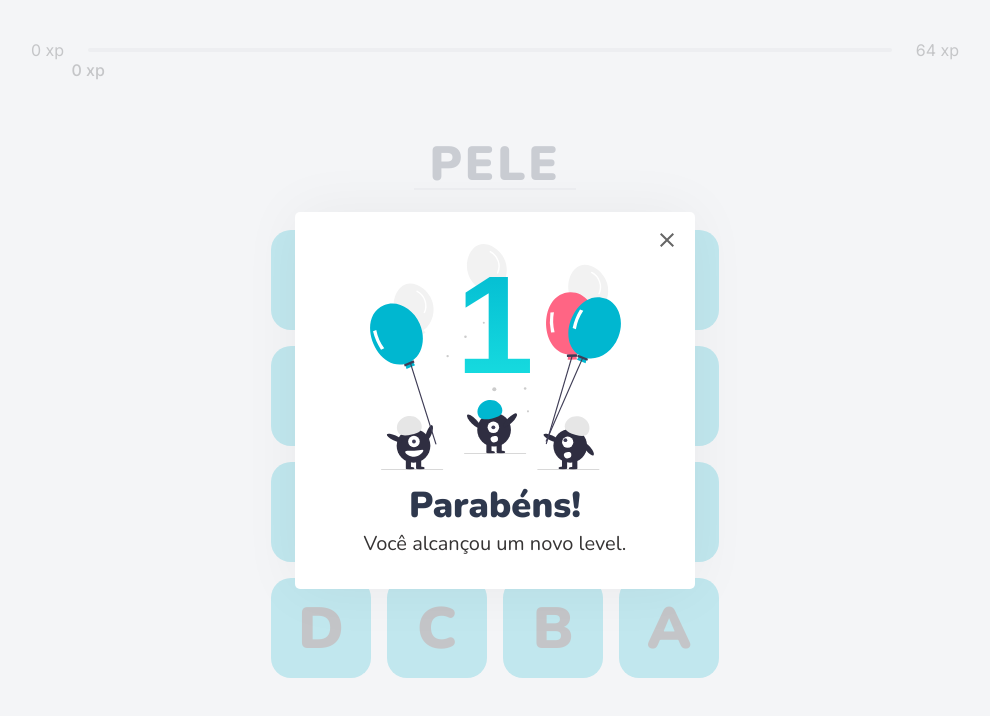
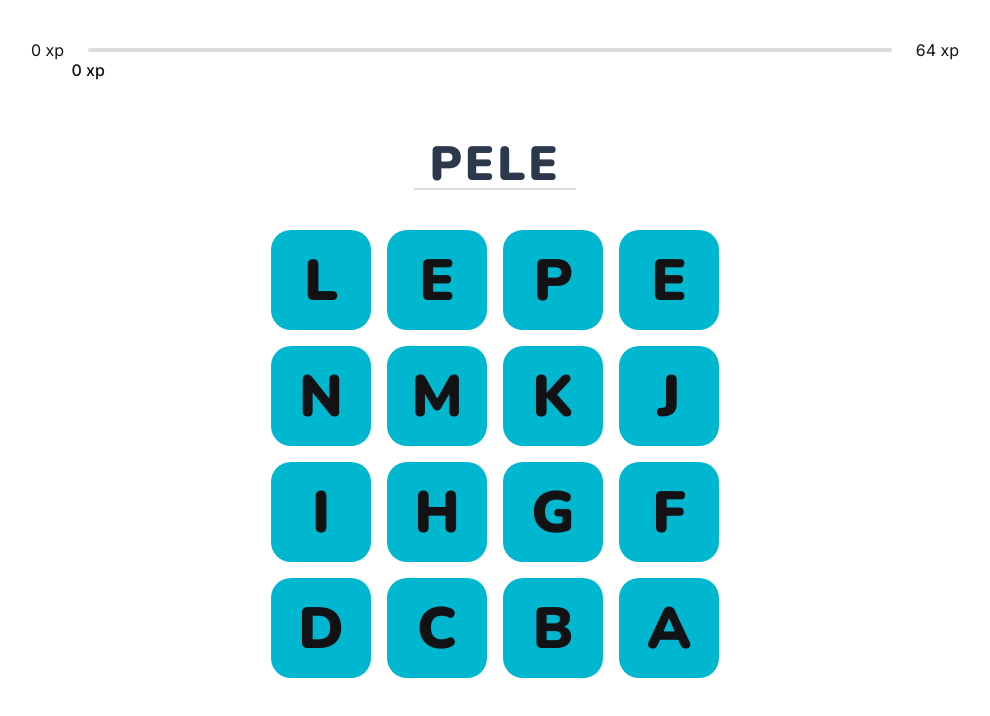
Before and after one commit to raphaeldevs/words-game-react, a React app: page / in a window 1280 px wide. Shown: the top 716 px of the page, without its empty margins (145-1135 px from the left). Built offline with nearby package versions, Linux system fonts and the light colour scheme.

Commit message:
show modal on level up

```diff
--- a/src/contexts/WordsContext.tsx
+++ b/src/contexts/WordsContext.tsx
@@ -35,7 +35,7 @@
 
   const [currentLetterIndex, setCurrentLetterIndex] = useState(0)
 
-  const [isLevelUpModalOpen, setIsLevelUpModalOpen] = useState(true)
+  const [isLevelUpModalOpen, setIsLevelUpModalOpen] = useState(false)
 
   const experienceToNextLevel = Math.pow((level + 1) * 4, 2)
 
@@ -43,6 +43,7 @@
 
   function levelUp() {
     setLevel(level + 1)
+    setIsLevelUpModalOpen(true)
   }
 
   function incrementCurrentLetterIndex() {
```
